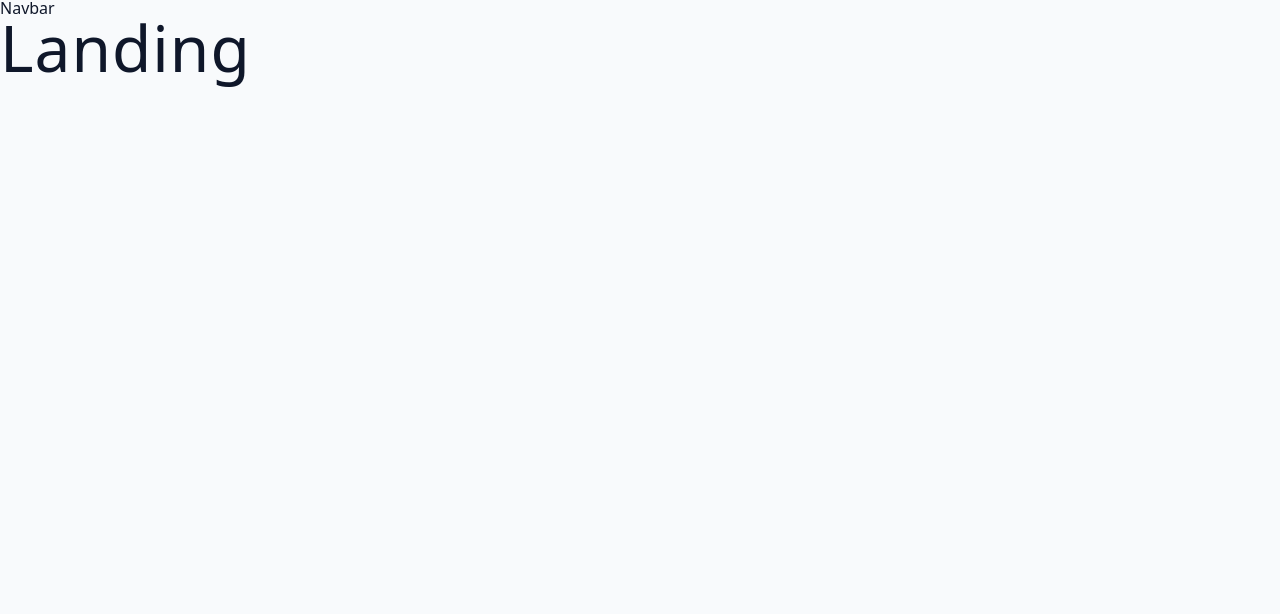
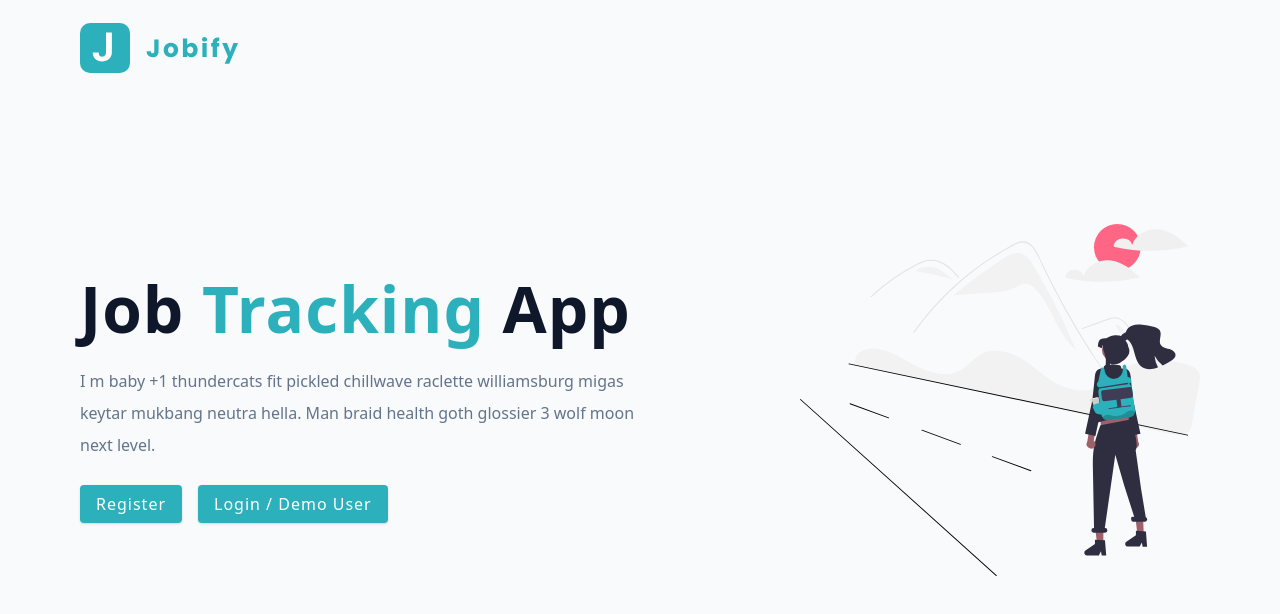
Before and after one commit to Midnajt/MERN_APP, a React (Vite) app: page / in a window 1280 px wide. Shown: the top 614 px of the page. Built offline with nearby package versions, Linux system fonts and the light colour scheme.

Commit message:
section 4 finished

```diff
--- a/src/assets/wrappers/LandingPage.js
+++ b/src/assets/wrappers/LandingPage.js
@@ -1,4 +1,4 @@
-import styled from 'styled-components';
+import styled from "styled-components";
 
 const Wrapper = styled.section`
   nav {
@@ -9,12 +9,14 @@ const Wrapper = styled.section`
     display: flex;
     align-items: center;
   }
+
   .page {
     min-height: calc(100vh - var(--nav-height));
     display: grid;
     align-items: center;
     margin-top: -3rem;
   }
+
   h1 {
     font-weight: 700;
     span {
@@ -22,26 +24,32 @@ const Wrapper = styled.section`
     }
     margin-bottom: 1.5rem;
   }
+
   p {
     line-height: 2;
     color: var(--text-secondary-color);
     margin-bottom: 1.5rem;
     max-width: 35em;
   }
+
   .register-link {
     margin-right: 1rem;
   }
+
   .main-img {
     display: none;
   }
+
   .btn {
-    padding: 0.75rem 1rem;
+    padding: 0.7rem 1rem;
   }
+
   @media (min-width: 992px) {
     .page {
       grid-template-columns: 1fr 400px;
       column-gap: 3rem;
     }
+
     .main-img {
       display: block;
     }
--- /dev/null
+++ b/src/components/Logo.jsx
@@ -0,0 +1,6 @@
+import logo from "../assets/images/logo.svg";
+
+function Logo() {
+  return <img src={logo} alt='jobify' className='logo' />;
+}
+export default Logo;
--- /dev/null
+++ b/src/components/index.js
@@ -0,0 +1 @@
+export { default as Logo } from "./Logo";
--- a/src/pages/HomeLayout.jsx
+++ b/src/pages/HomeLayout.jsx
@@ -2,10 +2,9 @@ import { Outlet } from "react-router-dom";
 
 const HomeLayout = () => {
   return (
-    <div>
-      <nav>Navbar</nav>
+    <>
       <Outlet />
-    </div>
+    </>
   );
 };
 export default HomeLayout;
--- a/src/pages/Landing.jsx
+++ b/src/pages/Landing.jsx
@@ -1,4 +1,31 @@
+import Wrapper from "../assets/wrappers/LandingPage";
+import main from "../assets/images/main.svg";
+import { Link } from "react-router-dom";
+import { Logo } from "../components/index";
+
 function Landing() {
-  return <h1>Landing</h1>;
+  return (
+    <Wrapper>
+      <nav>
+        <Logo />
+      </nav>
+      <div className='container page'>
+        <div className='info'>
+          <h1>
+            job <span>tracking</span> app
+          </h1>
+          <p>I m baby +1 thundercats fit pickled chillwave raclette williamsburg migas keytar mukbang neutra hella. Man braid health goth glossier 3 wolf moon next level.</p>
+          <Link to='/register' className='btn register-link'>
+            Register
+          </Link>
+          <Link to='/login' className='btn'>
+            Login / Demo User
+          </Link>
+        </div>
+        <img src={main} alt='job hunt' className='img main-img' />
+      </div>
+    </Wrapper>
+  );
 }
+
 export default Landing;
```
Also changed, not shown: notes.txt.
